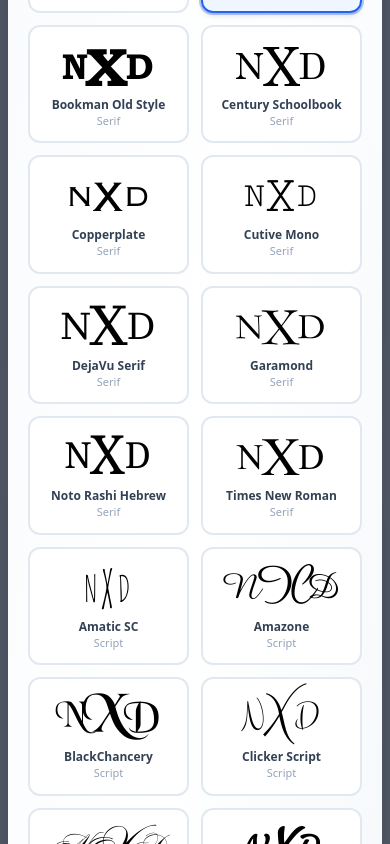
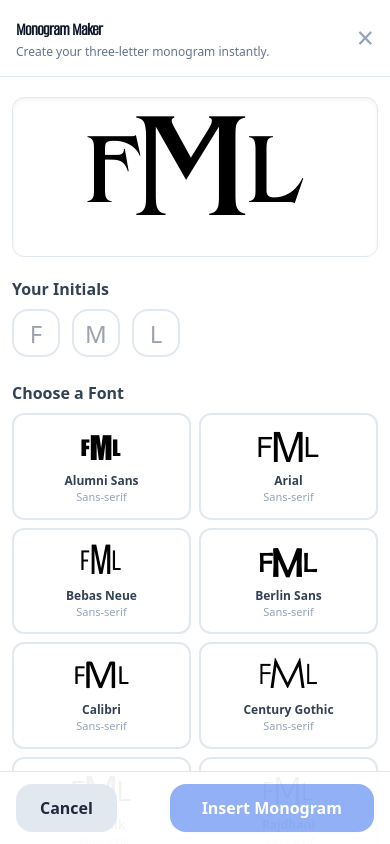
Before and after one commit to Arch-Tom/archfonthub, a React (Vite) app: page / in a window 390 px wide. Both pictures are taken after a click on the button "Open Monogram Maker". Shown: the part 2732-3576 px from the top of the page. Built offline with nearby package versions, Linux system fonts and the light colour scheme; a web font is replaced by a local one.

Commit message:
Updating MonogramMaker.jsx for better mobile display

```diff
--- a/src/MonogramMaker.jsx
+++ b/src/MonogramMaker.jsx
@@ -1,5 +1,5 @@
 import React, { useState, useMemo } from 'react';
-import MonogramPreview from './MonogramPreview'; // <-- import the shared preview!
+import MonogramPreview from './MonogramPreview';
 
 export default function MonogramMaker({ fontLibrary, onClose, onInsert }) {
     const monogramFonts = useMemo(() => {
@@ -16,7 +16,6 @@ export default function MonogramMaker({ fontLibrary, onClose, onInsert }) {
     const [lastInitial, setLastInitial] = useState('');
     const [fontSize, setFontSize] = useState(100);
 
-    // Ensure selectedFont/activeStyle are always in sync
     React.useEffect(() => {
         setActiveStyle(Object.keys(selectedFont.styles)[0]);
     }, [selectedFont]);
@@ -34,20 +33,20 @@ export default function MonogramMaker({ fontLibrary, onClose, onInsert }) {
 
     return (
         <div
-            className="fixed inset-0 z-50 flex items-center justify-center bg-slate-900/70 backdrop-blur-[3px] p-2 animate-fade-in"
+            className="fixed inset-0 z-50 flex items-center justify-center bg-slate-900/70 backdrop-blur-[3px] p-0 sm:p-2 animate-fade-in"
             onClick={onClose}
         >
             <div
-                className="relative bg-white rounded-3xl shadow-2xl max-w-2xl w-full md:max-w-5xl md:h-[90vh] flex flex-col overflow-hidden transition-all"
+                className="relative bg-white rounded-none sm:rounded-3xl shadow-2xl w-full max-w-full sm:max-w-2xl md:max-w-5xl h-screen sm:h-[90vh] flex flex-col overflow-hidden transition-all"
                 onClick={e => e.stopPropagation()}
             >
                 {/* Header */}
-                <header className="sticky top-0 z-10 bg-white/95 border-b border-slate-200 flex justify-between items-center px-5 py-4">
+                <header className="sticky top-0 z-10 bg-white/95 border-b border-slate-200 flex justify-between items-center px-4 sm:px-5 py-3 sm:py-4">
                     <div>
-                        <h2 className="text-xl md:text-2xl font-bold text-slate-900 tracking-tight" style={{ fontFamily: 'Alumni Sans Regular' }}>
+                        <h2 className="text-lg sm:text-xl md:text-2xl font-bold text-slate-900 tracking-tight" style={{ fontFamily: 'Alumni Sans Regular' }}>
                             Monogram Maker
                         </h2>
-                        <p className="text-slate-500 text-sm">Create your three-letter monogram instantly.</p>
+                        <p className="text-slate-500 text-xs sm:text-sm">Create your three-letter monogram instantly.</p>
                     </div>
                     <button
                         className="text-3xl font-light text-slate-400 hover:text-slate-800 transition p-2 -mr-2"
@@ -59,46 +58,60 @@ export default function MonogramMaker({ fontLibrary, onClose, onInsert }) {
                 </header>
 
                 {/* Main Content */}
-                <div className="flex-1 flex flex-col-reverse md:flex-row overflow-y-auto">
+                <div className="flex-1 flex flex-col sm:flex-row overflow-y-auto">
 
-                    {/* Controls: mobile and desktop */}
-                    <section className="w-full md:w-1/2 flex flex-col gap-7 p-5 bg-gradient-to-br from-slate-50 via-white to-slate-100">
+                    {/* === Preview comes first on mobile === */}
+                    <aside className="w-full sm:w-1/2 flex flex-col items-center justify-center bg-white sm:bg-gradient-to-tr sm:from-blue-50 sm:to-white px-3 sm:p-5 pt-5 sm:pt-5">
+                        <div className="w-full h-40 sm:h-56 md:h-[70%] flex items-center justify-center rounded-xl border border-slate-200 shadow-inner bg-white mb-5 sm:mb-6">
+                            <MonogramPreview
+                                first={firstInitial || 'F'}
+                                middle={middleInitial || 'M'}
+                                last={lastInitial || 'L'}
+                                fontFamily={selectedFont.styles[activeStyle]}
+                                fontSize={fontSize}
+                                middleScale={1.5}
+                                style={{ width: '100%', height: '100%' }}
+                            />
+                        </div>
+                    </aside>
 
-                        {/* === Initials input (at the top) === */}
+                    {/* === Controls === */}
+                    <section className="w-full sm:w-1/2 flex flex-col gap-6 px-3 sm:p-5 pb-28 sm:pb-0">
+                        {/* Initials input */}
                         <div>
-                            <h3 className="text-base md:text-lg font-semibold text-slate-700 mb-3">Your Initials</h3>
+                            <h3 className="text-base sm:text-lg font-semibold text-slate-700 mb-2 sm:mb-3">Your Initials</h3>
                             <div className="flex gap-3">
                                 <input
                                     type="text"
-                                    placeholder="N"
+                                    placeholder="F"
                                     value={firstInitial}
                                     onChange={e => setFirstInitial(e.target.value.toUpperCase())}
                                     maxLength={1}
-                                    className="w-14 h-14 md:w-16 md:h-16 bg-white border-2 border-slate-200 text-3xl md:text-4xl text-center rounded-2xl focus:ring-2 focus:ring-blue-500 transition"
+                                    className="w-12 h-12 sm:w-14 sm:h-14 md:w-16 md:h-16 bg-white border-2 border-slate-200 text-2xl sm:text-3xl md:text-4xl text-center rounded-2xl focus:ring-2 focus:ring-blue-500 transition"
                                 />
                                 <input
                                     type="text"
-                                    placeholder="X"
+                                    placeholder="M"
                                     value={middleInitial}
                                     onChange={e => setMiddleInitial(e.target.value.toUpperCase())}
                                     maxLength={1}
-                                    className="w-14 h-14 md:w-16 md:h-16 bg-white border-2 border-slate-200 text-3xl md:text-4xl text-center rounded-2xl focus:ring-2 focus:ring-blue-500 transition"
+                                    className="w-12 h-12 sm:w-14 sm:h-14 md:w-16 md:h-16 bg-white border-2 border-slate-200 text-2xl sm:text-3xl md:text-4xl text-center rounded-2xl focus:ring-2 focus:ring-blue-500 transition"
                                 />
                                 <input
                                     type="text"
-                                    placeholder="D"
+                                    placeholder="L"
                                     value={lastInitial}
                                     onChange={e => setLastInitial(e.target.value.toUpperCase())}
                                     maxLength={1}
-                                    className="w-14 h-14 md:w-16 md:h-16 bg-white border-2 border-slate-200 text-3xl md:text-4xl text-center rounded-2xl focus:ring-2 focus:ring-blue-500 transition"
+                                    className="w-12 h-12 sm:w-14 sm:h-14 md:w-16 md:h-16 bg-white border-2 border-slate-200 text-2xl sm:text-3xl md:text-4xl text-center rounded-2xl focus:ring-2 focus:ring-blue-500 transition"
                                 />
                             </div>
                         </div>
 
-                        {/* === Font Selection Area - Grid of mini-cards === */}
+                        {/* Font Selection Area */}
                         <div>
-                            <h3 className="text-base md:text-lg font-semibold text-slate-700 mb-3">Choose a Font</h3>
-                            <div className="grid grid-cols-2 sm:grid-cols-3 md:grid-cols-4 gap-3">
+                            <h3 className="text-base sm:text-lg font-semibold text-slate-700 mb-2 sm:mb-3">Choose a Font</h3>
+                            <div className="grid grid-cols-2 sm:grid-cols-3 md:grid-cols-4 gap-2 sm:gap-3">
                                 {monogramFonts.map(font => (
                                     <button
                                         key={font.name}
@@ -108,17 +121,16 @@ export default function MonogramMaker({ fontLibrary, onClose, onInsert }) {
                                                 ? 'border-blue-600 bg-blue-50 shadow-md'
                                                 : 'border-slate-200 bg-white hover:border-blue-400 hover:bg-blue-50/40'}`}
                                         style={{
-                                            minHeight: '90px',
+                                            minHeight: '80px',
                                             outline: selectedFont.name === font.name ? '2px solid #2563eb55' : 'none',
                                         }}
                                     >
-                                        {/* Monogram preview for the font */}
                                         <MonogramPreview
-                                            first={firstInitial || 'N'}
-                                            middle={middleInitial || 'X'}
-                                            last={lastInitial || 'D'}
+                                            first={firstInitial || 'F'}
+                                            middle={middleInitial || 'M'}
+                                            last={lastInitial || 'L'}
                                             fontFamily={font.styles[Object.keys(font.styles)[0]]}
-                                            fontSize={36}
+                                            fontSize={28}
                                             middleScale={1.5}
                                             className="mb-1"
                                         />
@@ -129,10 +141,10 @@ export default function MonogramMaker({ fontLibrary, onClose, onInsert }) {
                             </div>
                         </div>
 
-                        {/* === Font Size === */}
+                        {/* Font Size */}
                         <div>
-                            <h3 className="text-base md:text-lg font-semibold text-slate-700 mb-3">Size</h3>
-                            <div className="flex items-center gap-4">
+                            <h3 className="text-base sm:text-lg font-semibold text-slate-700 mb-2 sm:mb-3">Size</h3>
+                            <div className="flex items-center gap-3">
                                 <input
                                     id="monogramFontSize"
                                     type="range"
@@ -146,25 +158,10 @@ export default function MonogramMaker({ fontLibrary, onClose, onInsert }) {
                             </div>
                         </div>
                     </section>
-
-                    {/* === Preview Area === */}
-                    <aside className="w-full md:w-1/2 flex flex-col items-center justify-center bg-white md:bg-gradient-to-tr md:from-blue-50 md:to-white p-5">
-                        <div className="w-full h-56 md:h-[70%] flex items-center justify-center rounded-xl border border-slate-200 shadow-inner bg-white mb-6 md:mb-0">
-                            <MonogramPreview
-                                first={firstInitial || 'N'}
-                                middle={middleInitial || 'X'}
-                                last={lastInitial || 'D'}
-                                fontFamily={selectedFont.styles[activeStyle]}
-                                fontSize={fontSize}
-                                middleScale={1.5}
-                                style={{ width: '100%', height: '100%' }}
-                            />
-                        </div>
-                    </aside>
                 </div>
 
-                {/* Footer Actions */}
-                <footer className="sticky bottom-0 left-0 w-full bg-white/95 border-t border-slate-200 px-4 py-3 flex flex-row-reverse justify-between gap-3 z-20">
+                {/* Footer Actions (fixed on mobile for reachability) */}
+                <footer className="fixed sm:sticky bottom-0 left-0 w-full bg-white/95 border-t border-slate-200 px-4 py-3 flex flex-row-reverse justify-between gap-3 z-20">
                     <button
                         onClick={handleInsert}
                         disabled={!firstInitial || !middleInitial || !lastInitial}
```
